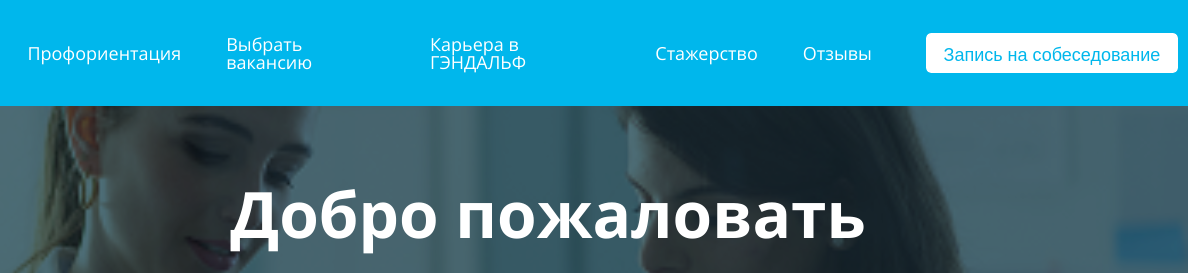
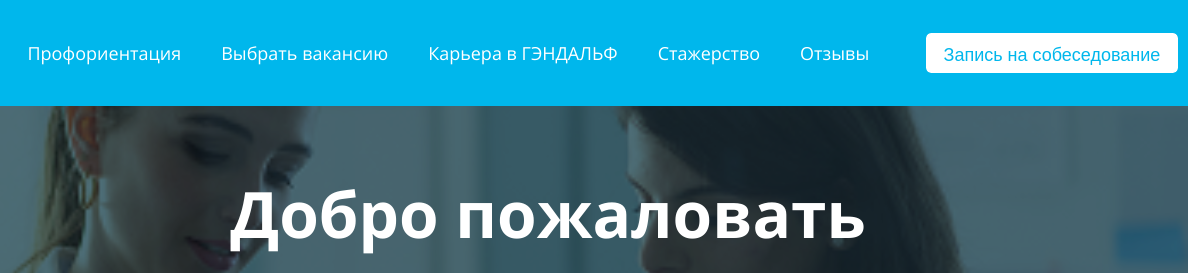
Before and after one commit to darkmikesgk/test-task-Gendalf, a website built with webpack: page src/index.html in a window 1280 px wide. Shown: the top 273 px of the page, 92-1280 px from the left. Built offline with nearby package versions, Linux system fonts and the light colour scheme; files whose address does not match are found by name.

Commit message:
Fix header

```diff
--- a/src/blocks/header/__link-container/header__link-container.css
+++ b/src/blocks/header/__link-container/header__link-container.css
@@ -5,7 +5,7 @@
     display: flex;
     justify-content: flex-start;
     align-items: center;
-    gap: 45px;
+    gap: 40px;
     margin-inline-end: 54px;
     inline-size: 67%;
   }
```
